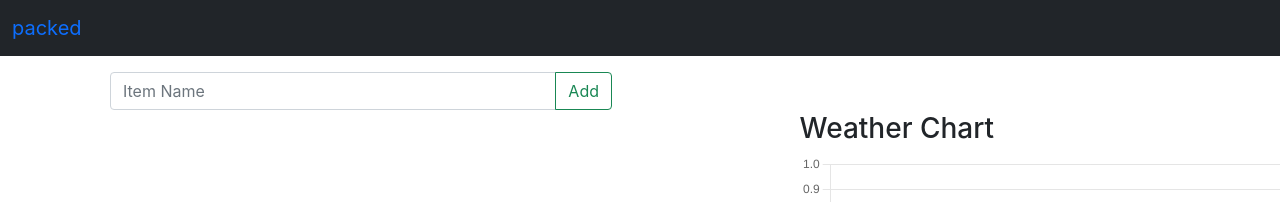
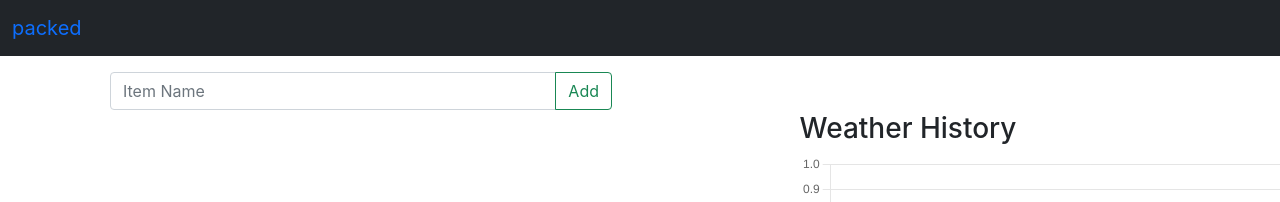
Before and after one commit to Junnanella/Packed, a React (Create React App) app in the folder ghi/: page /travel_details in a window 1280 px wide. Shown: the top 202 px of the page. Built offline with nearby package versions, Linux system fonts and the light colour scheme; no server answers.

Commit message:
Updated header for weather chart

```diff
--- a/ghi/src/DataCharts/WeatherChart.js
+++ b/ghi/src/DataCharts/WeatherChart.js
@@ -51,7 +51,7 @@ export default function WeatherChart(props) {
 
   return (
     <div className="container-sm offset-3">
-      <h3 className="mt-5">Weather Chart</h3>
+      <h3 className="mt-5">Weather History</h3>
       <Line data={data} options={{ responsive: true }} />
     </div>
   );
```
